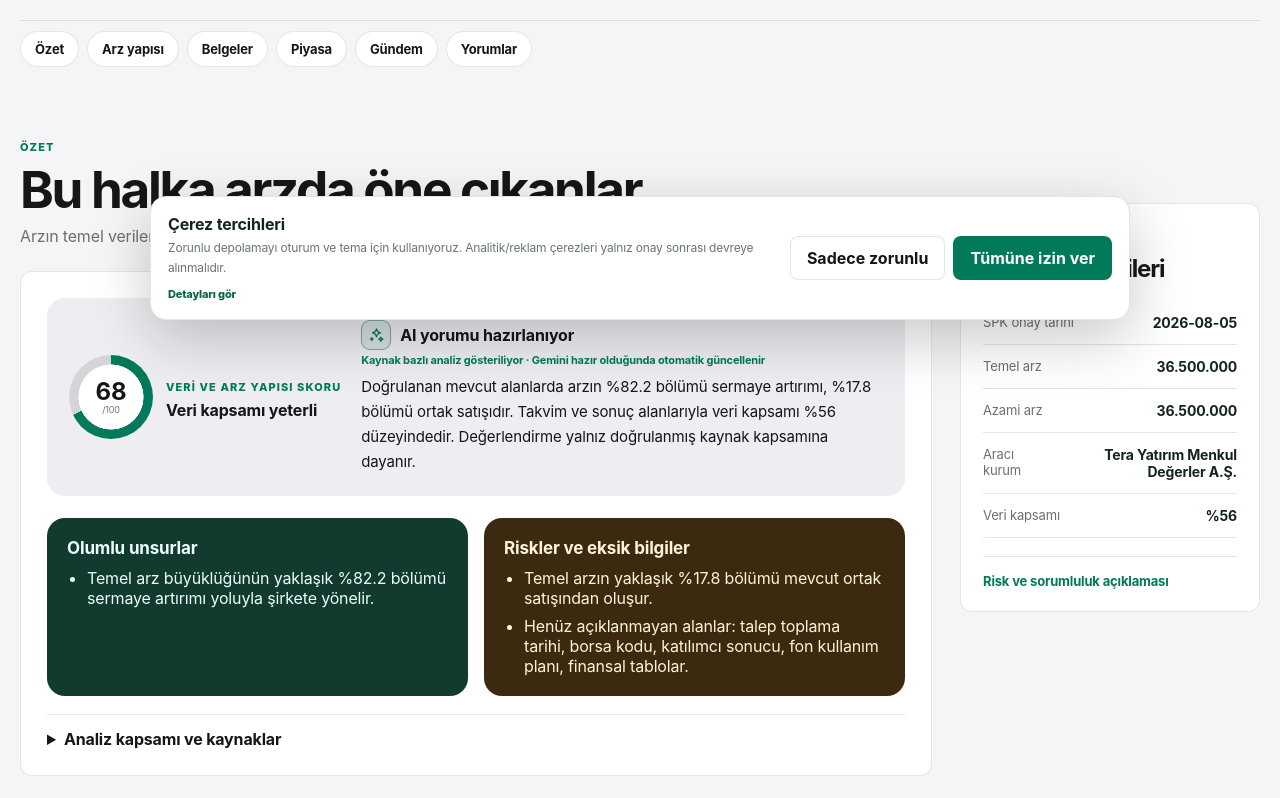
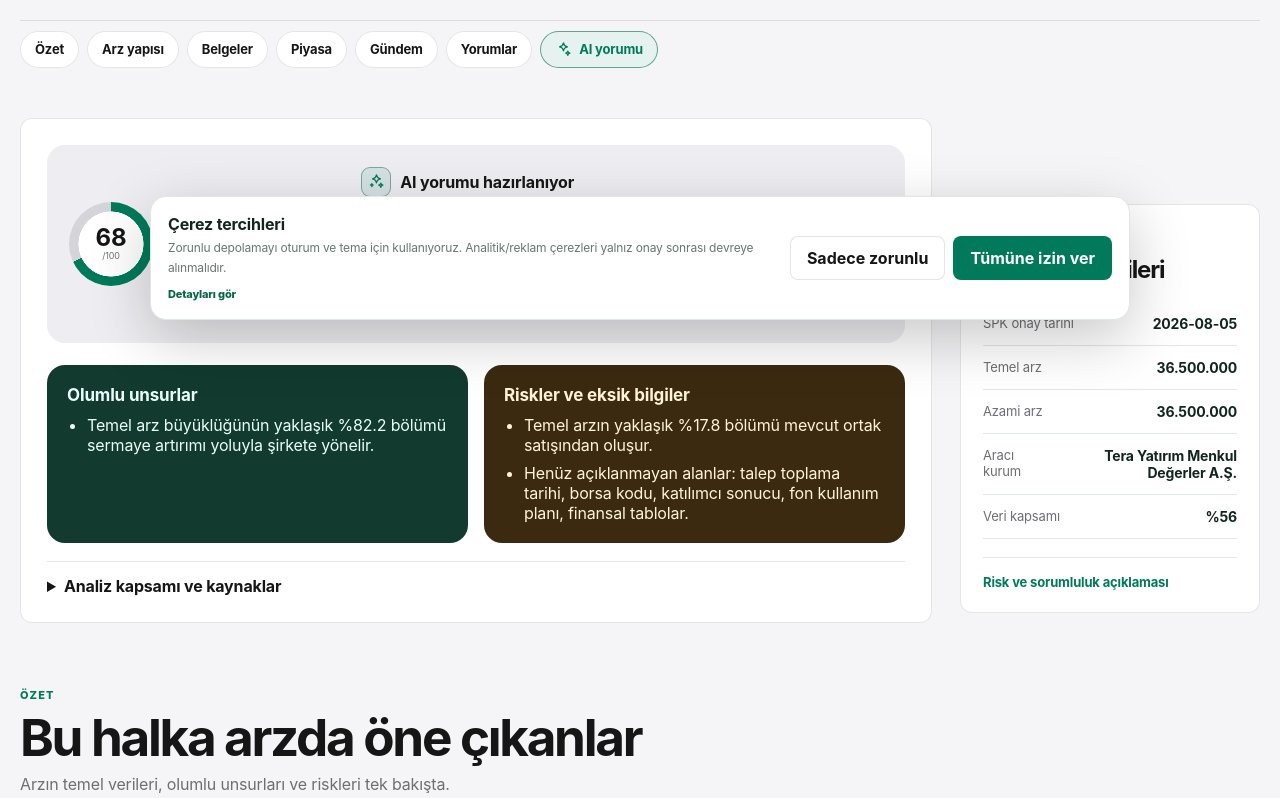
Before and after one commit to ajaroste/halkaarzim, a Next.js app: page /arz/citlekci-magazacilik-gida in a window 1280 px wide. Shown: the part 462-1260 px from the top of the page. Built offline with nearby package versions, Linux system fonts and the light colour scheme; no server answers; the database is empty.

Commit message:
feat: surface AI commentary first and add AI nav action

```diff
--- a/app/arz/[slug]/page.tsx
+++ b/app/arz/[slug]/page.tsx
@@ -20,6 +20,10 @@ import { publicAnalysisList, publicAnalysisText } from "@/lib/public-analysis";
 import { getIpoBySlug, ipos } from "@/data/ipos";
 
 const siteUrl = (process.env.NEXT_PUBLIC_SITE_URL || "https://halkaarzim.vercel.app").replace(/\/+$/, "");
+
+function AiNavIcon() {
+  return <svg className="aiNavIcon" viewBox="0 0 24 24" aria-hidden="true"><path d="M12 2.75c.55 3.35 2.24 5.04 5.6 5.6-3.36.55-5.05 2.24-5.6 5.6-.56-3.36-2.25-5.05-5.6-5.6 3.35-.56 5.04-2.25 5.6-5.6ZM18.1 14.2c.3 1.8 1.2 2.7 3 3-1.8.3-2.7 1.2-3 3-.3-1.8-1.2-2.7-3-3 1.8-.3 2.7-1.2 3-3Z" fill="none" stroke="currentColor" strokeWidth="1.7" strokeLinejoin="round"/></svg>;
+}
 
 export function generateStaticParams() { return ipos.map((ipo) => ({ slug: ipo.slug })); }
 
@@ -103,17 +107,20 @@ export default async function IpoDetailPage({ params }: { params: Promise<{ slug
     <div className="detailUtilityRow"><ShareActions title={`${ipo.company} halka arz`} url={pageUrl} /><Link href="/yatirim-tavsiyesi-degildir" className="detailDisclaimerLink">Bu içerik yatırım tavsiyesi değildir →</Link></div>
 
     <nav className="detailSectionNav" aria-label="Detay bölümleri">
-      <a href="#ozet">Özet</a><a href="#arz-yapisi">Arz yapısı</a><a href="#belgeler">Belgeler</a><a href="#piyasa">Piyasa</a><a href="#gundem">Gündem</a><a href="#yorumlar">Yorumlar</a>
+      <a href="#ozet">Özet</a><a href="#arz-yapisi">Arz yapısı</a><a href="#belgeler">Belgeler</a><a href="#piyasa">Piyasa</a><a href="#gundem">Gündem</a><a href="#yorumlar">Yorumlar</a><a className="aiNavLink" href="#ai-yorumu"><AiNavIcon />AI yorumu</a>
     </nav>
 
     <div className="detailContentGrid">
       <div className="detailContentMain">
-        <section id="ozet" className="detailSectionBlock">
-          <div className="detailSectionHeading"><span className="eyebrow">Özet</span><h2>Bu halka arzda öne çıkanlar</h2><p>Arzın temel verileri, olumlu unsurları ve riskleri tek bakışta.</p></div>
+        <section id="ai-yorumu" className="aiTopSection">
           <article className="panel aiReportPanel compactReport">
             <AiRuntimeAnalysis slug={ipo.slug} fallbackScore={ipo.aiScore} fallbackSummary={summary} fallbackHighlights={highlights} fallbackRisks={risks} />
             <details className="detailDisclosure"><summary>Analiz kapsamı ve kaynaklar</summary><div className="disclosureBody"><div className="sourceList"><div className="sourceListTitle"><strong>Kullanılan kaynaklar</strong><span>{ipo.sources.length} belge</span></div>{ipo.sources.map((source) => source.url ? <a className="sourceEntry" key={`${source.title}-${source.url}`} href={source.url} target="_blank" rel="noreferrer"><div><strong>{source.title}</strong><small>{source.kind}</small></div><span>{source.page}</span><b>↗</b></a> : <div className="sourceEntry" key={`${source.title}-${source.page}`}><div><strong>{source.title}</strong><small>{source.kind}</small></div><span>{source.page}</span></div>)}</div><p className="reportStamp">Kapsam: {ipo.analysisScope}. Bu değerlendirme yatırım tavsiyesi veya getiri tahmini değildir.</p></div></details>
           </article>
+        </section>
+
+        <section id="ozet" className="detailSectionBlock">
+          <div className="detailSectionHeading"><span className="eyebrow">Özet</span><h2>Bu halka arzda öne çıkanlar</h2><p>Arzın temel verileri, olumlu unsurları ve riskleri tek bakışta.</p></div>
         </section>
 
         <section id="arz-yapisi" className="detailSectionBlock">
```
